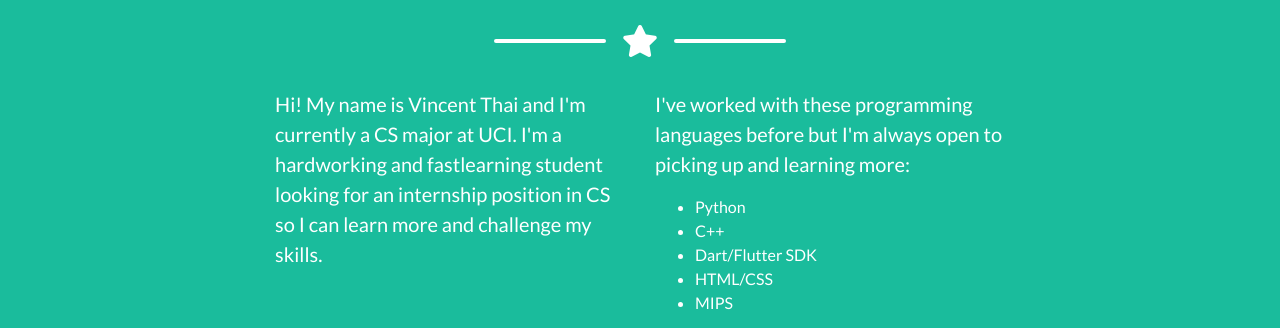
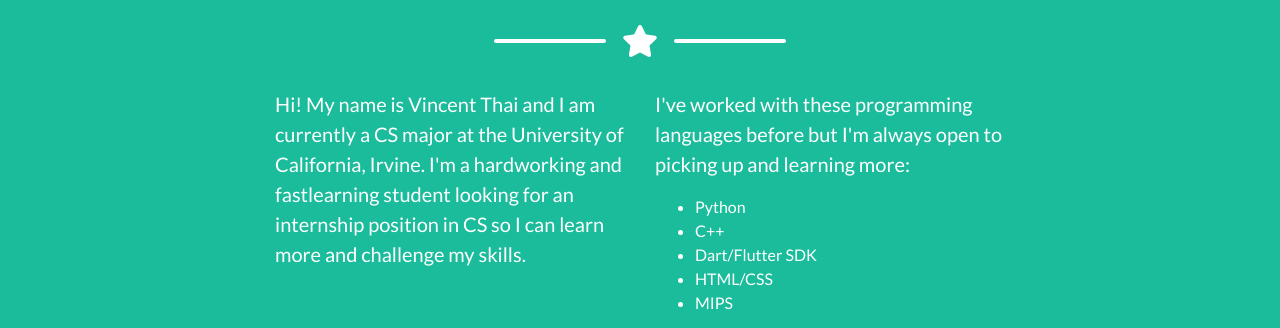
Before and after one commit to vincentT360/vincentT360.github.io, a website with bundled scripts: page index.html in a window 1280 px wide. Shown: the part 943-1271 px from the top of the page. Built offline with nearby package versions, Linux system fonts and the light colour scheme; files whose address does not match are found by name.

Commit message:
Grammar Fixes

```diff
--- a/index.html
+++ b/index.html
@@ -89,7 +89,7 @@
       <!-- About Section Content -->
       <div class="row">
         <div class="col-lg-4 ml-auto">
-          <p class="lead">Hi! My name is Vincent Thai and I'm currently a CS major at UCI. I'm a hardworking and fastlearning student looking for an internship position in CS so I can learn more and challenge my skills.</p>
+          <p class="lead">Hi! My name is Vincent Thai and I am currently a CS major at the University of California, Irvine. I'm a hardworking and fastlearning student looking for an internship position in CS so I can learn more and challenge my skills.</p>
         </div>
         <div class="col-lg-4 mr-auto">
           <p class="lead">I've worked with these programming languages before but I'm always open to picking up and learning more: <ul> <li>Python</li> <li>C++</li> <li>Dart/Flutter SDK</li> <li>HTML/CSS</li> <li>MIPS</li></ul> </p>
```
